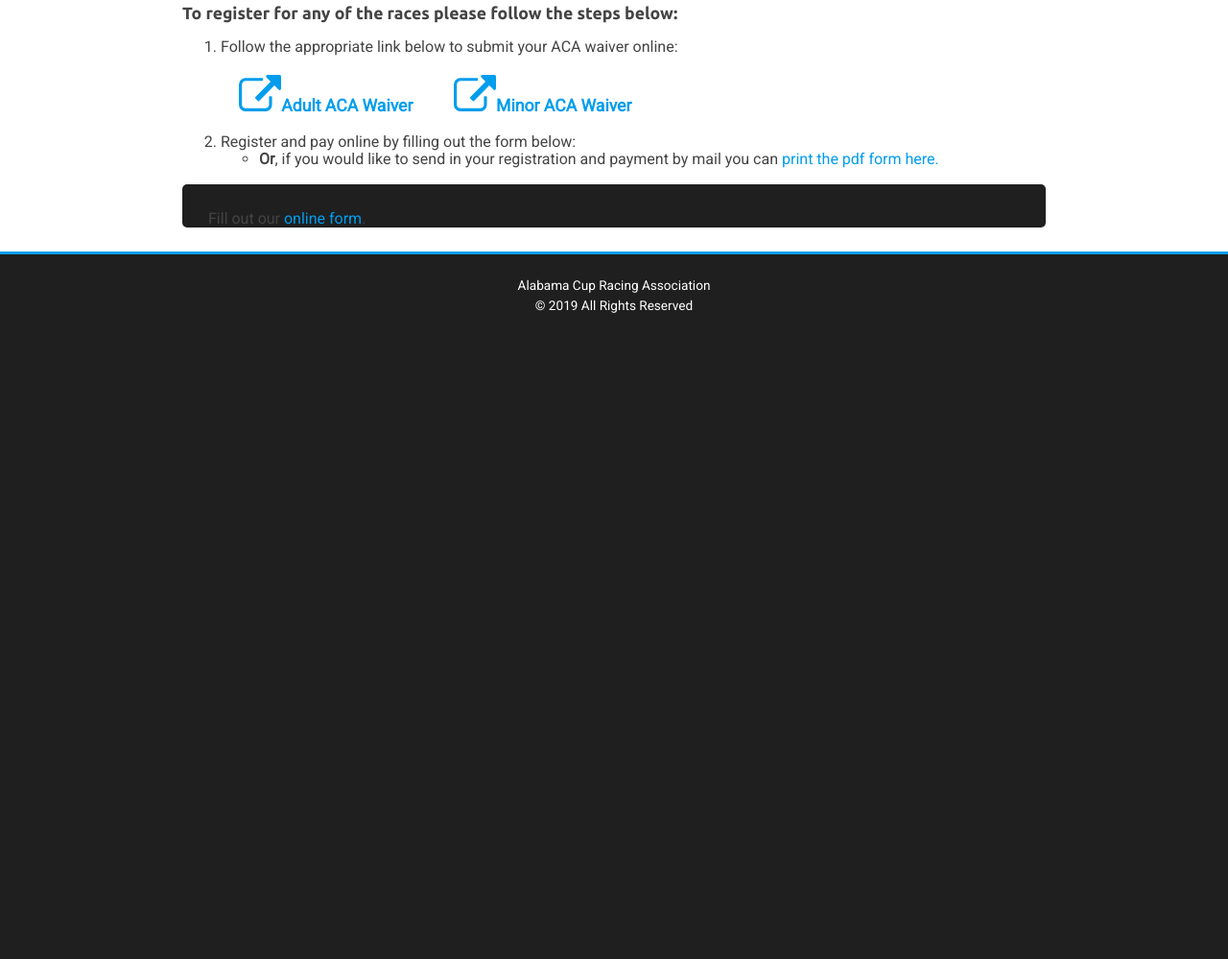
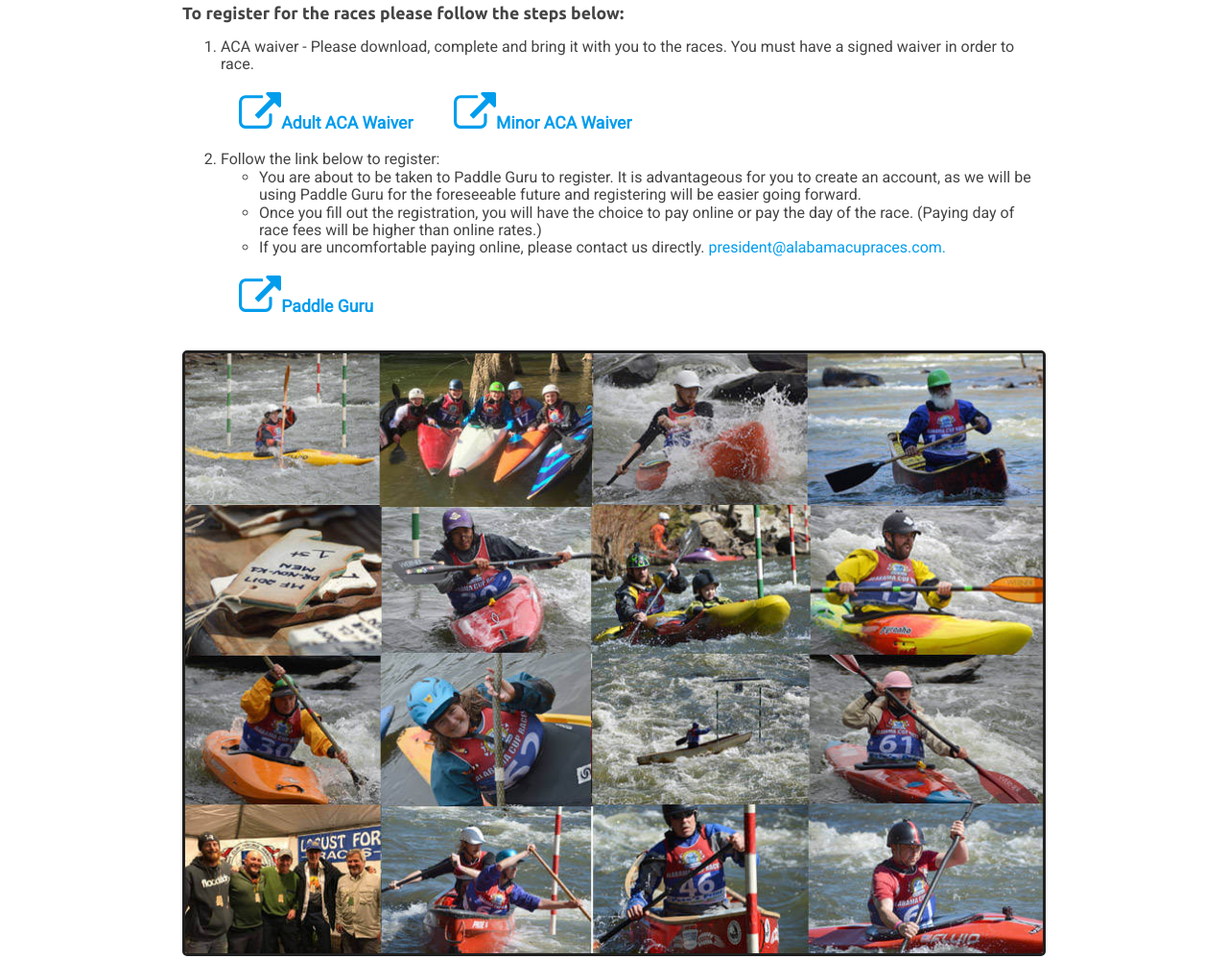
Before and after one commit to TodMcChesney/acra-website, a website: page src/register.html in a window 1280 px wide. Shown: the part 498-1497 px from the top of the page at 96% size. Before the commit the page ends 848 px from the top, so only its background shows below. Drawn offline with Linux system fonts and the light colour scheme; a script that the page names is missing.

Commit message:
Update registration process

```diff
--- a/src/register.html
+++ b/src/register.html
@@ -42,42 +42,27 @@
                 <p class="site_title">Alabama Cup Racing Series</p>
                 <h1>Registration for Racers</h1>
                 <h2><a href="/faq.html">FAQ</a></h2>
-                <h2>To register for any of the races please follow the steps below:</h2>
+                <h2>To register for the races please follow the steps below:</h2>
                 <ol>
-                    <li>Follow the appropriate link below  to submit your ACA waiver online:
-                        <ul class="aca-waiver-links">
-                            <li><a href="https://www.smartwaiver.com/w/5a7c8637c60e5/web/" target="_blank"><img src="/img/external-link-icon.svg" height="38" width="44" alt="external link icon">Adult ACA Waiver</a></li>
-                            <li><a href="https://www.smartwaiver.com/w/5a7c8a5b865d4/web/" target="_blank"><img src="/img/external-link-icon.svg" height="38" width="44" alt="external link icon">Minor ACA Waiver</a></li>
+                    <li>ACA waiver - Please download, complete and bring it with you to the races. You must have a signed waiver in order to race.
+                        <ul class="external-link">
+                            <li><a href="/doc/aca_waiver_adult.pdf" target="_blank"><img src="/img/external-link-icon.svg" height="38" width="44" alt="external link icon">Adult ACA Waiver</a></li>
+                            <li><a href="/doc/aca_waiver_minor.pdf" target="_blank"><img src="/img/external-link-icon.svg" height="38" width="44" alt="external link icon">Minor ACA Waiver</a></li>
                         </ul>
                     </li>
-                    <li>Register and pay online by filling out the form below:
+                    <li>Follow the link below to register:
                         <ul>
-                            <li><strong>Or</strong>, if you would like to send in your registration and payment by mail you can <a href="/doc/race-reg-form.pdf" target="_blank">print the pdf form here.</a></li>
+                            <li>You are about to be taken to Paddle Guru to register. It is advantageous for you to create an account, as we will be using Paddle Guru for the foreseeable future and registering will be easier going forward.</li>
+                            <li>Once you fill out the registration, you will have the choice to pay online or pay the day of the race. (Paying day of race fees will be higher than online rates.)</li>
+                            <li>If you are uncomfortable paying online, please contact us directly. <a href="mailto:president@alabamacupraces.com?subject=ACRA%20Registration%20Fees">president@alabamacupraces.com.</a></li>
+                        </ul>
+                        <ul class="external-link">
+                            <li><a href="https://paddleguru.com/races/MulberryForkCanoeandKayakRaces" target="_blank"><img src="/img/external-link-icon.svg" height="38" width="44" alt="external link icon">Paddle Guru</a></li>
                         </ul>
                     </li>
                 </ol>
-                <div class="form dark-box">
-                    <!-- Wufoo registration form begins -->
-                    <div id="wufoo-snpon0n1grdp4t">
-                    Fill out our <a href="https://alabamacupraces.wufoo.com/forms/snpon0n1grdp4t">online form</a>.
-                    </div>
-                    <script>var snpon0n1grdp4t;(function(d, t) {
-                    var s = d.createElement(t), options = {
-                    'userName':'alabamacupraces',
-                    'formHash':'snpon0n1grdp4t',
-                    'autoResize':true,
-                    'height':'5225',
-                    'async':true,
-                    'host':'wufoo.com',
-                    'header':'show',
-                    'ssl':true};
-                    s.src = ('https:' == d.location.protocol ? 'https://' : 'http://') + 'www.wufoo.com/scripts/embed/form.js';
-                    s.onload = s.onreadystatechange = function() {
-                    var rs = this.readyState; if (rs) if (rs != 'complete') if (rs != 'loaded') return;
-                    try { snpon0n1grdp4t = new WufooForm();snpon0n1grdp4t.initialize(options);snpon0n1grdp4t.display(); } catch (e) {}};
-                    var scr = d.getElementsByTagName(t)[0], par = scr.parentNode; par.insertBefore(s, scr);
-                    })(document, 'script');</script>
-                    <!-- Wufoo registration form ends -->
+                <div class="collage">
+                    <img src="/img/races-collage-900x629.jpg" alt="alabama cup racing photos">
                 </div>
             </div>
         </section>
--- a/src/scss/pages/_register.scss
+++ b/src/scss/pages/_register.scss
@@ -6,7 +6,7 @@
     background-image: url("../img/register-page-banner-900x257.jpg");
 }
 
-.aca-waiver-links {
+.external-link {
     padding-left: 0;
 
     li {
@@ -21,3 +21,13 @@
         padding-top: 20px;
     }
 }
+
+.collage {
+    img {
+        display: block;
+        box-sizing: border-box;
+        width: 100%;
+        border: 3px solid $dark-grey;
+        border-radius: 5px;
+    }
+}
```
Also changed, not shown: src/css/styles.css, src/img/races-collage-900x629.jpg (added), 2 other files.
